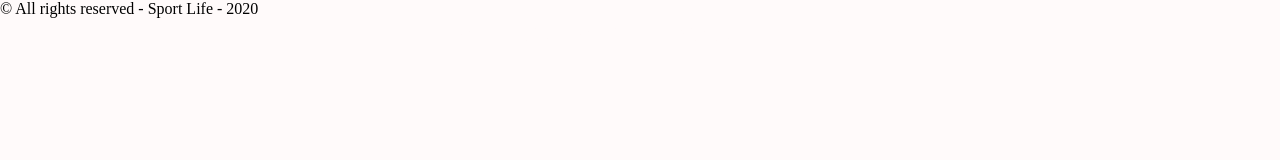
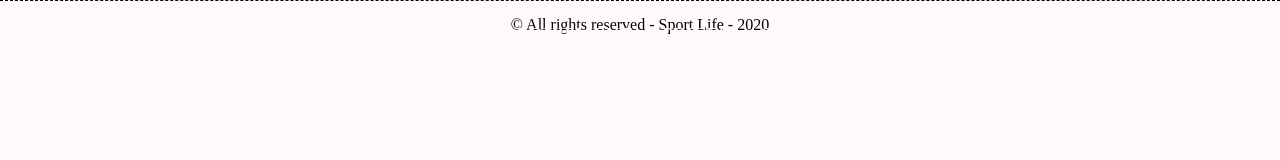
Before and after one commit to angeliquejeanne/Site-Sport-Life, a plain HTML site: page index.html in a window 1280 px wide. Drawn offline with nearby package versions, Linux system fonts and the light colour scheme.

Commit message:
add modifs

```diff
--- a/style.css
+++ b/style.css
@@ -53,3 +53,15 @@ nav a:hover {
     transition: 0.2s;
 
 }
+
+
+
+
+
+
+
+footer {
+    text-align: center;
+    padding: 15px 0;
+    border-top: 1px dashed black;
+}
```
